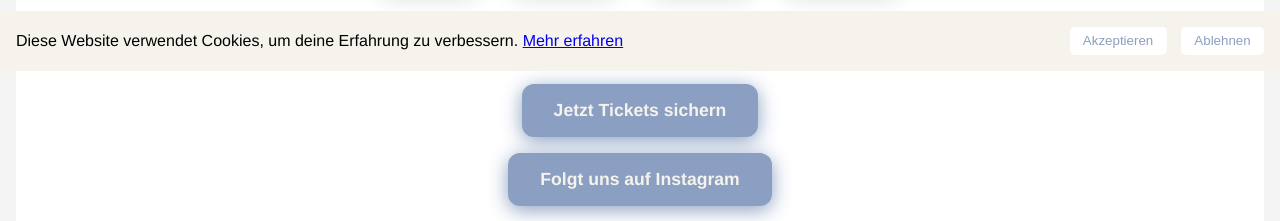
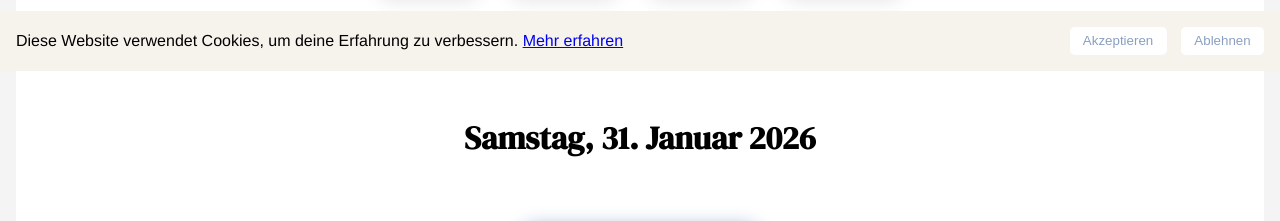
Before and after one commit to ArthurNeudeck/improskop.github.io, a plain HTML site: page docs/index.html in a window 1280 px wide. Shown: the part 729-950 px from the top of the page. Drawn offline with Linux system fonts and the light colour scheme.

Commit message:
#1: Added date to hero-section

```diff
--- a/docs/index.html
+++ b/docs/index.html
@@ -86,6 +86,8 @@
             <p class="hero-subtitle">
                 Erlebe unvergessliche Momente voller Spontanität und Humor
             </p>
+
+            <h2 class="center-text">Samstag, 31. Januar 2026</h2>
 
             <!-- HERO BUTTONS -->
             <div class="hero-buttons">
```
